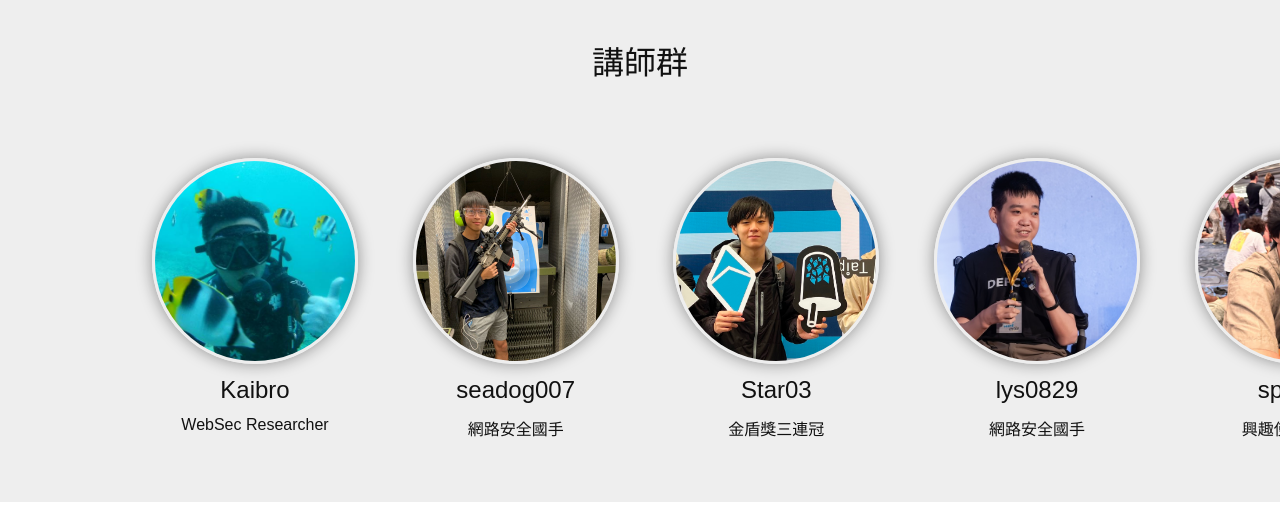
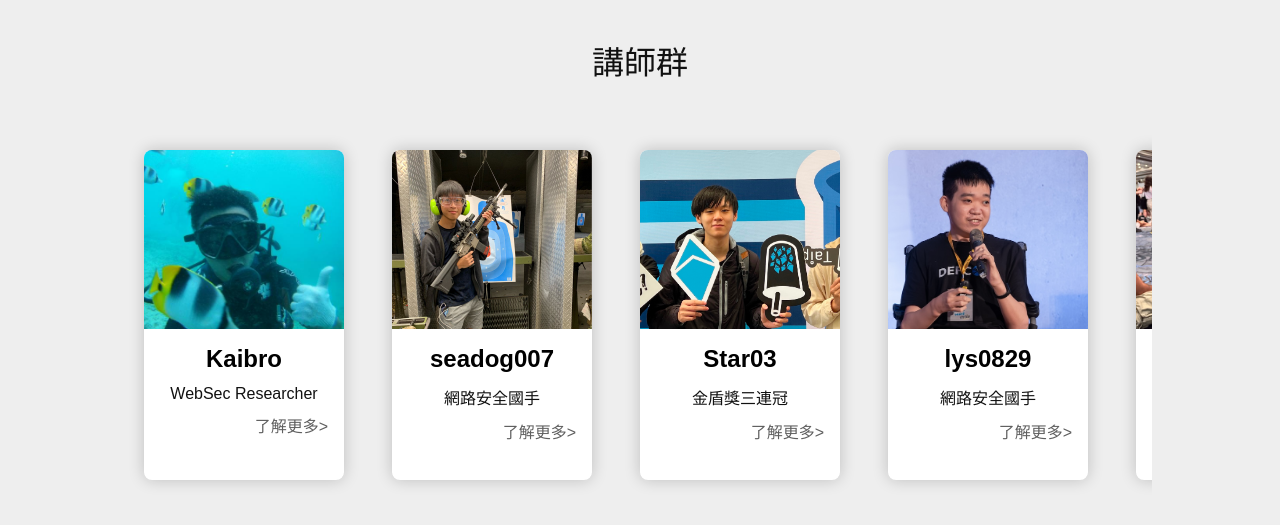
Before and after one commit to StarHack-Academy/website, a plain HTML site: page index.html in a window 1280 px wide. Shown: the part 3300-3825 px from the top of the page. Drawn offline with nearby package versions, Linux system fonts and the light colour scheme; a web font is replaced by a local one.

Commit message:
Update In-progress

```diff
--- a/index.html
+++ b/index.html
@@ -203,6 +203,68 @@
         <div class="wrap" style="text-align: center;">
             <h1 class="title">講師群</h1>
         </div>
+        <div class="wrap scroll owo" style="padding: 1rem;">
+            <div class="lecturer-card lecturer-owo" data-lecturer="kaibro">
+                <div class="lecturer-card__img">
+                    <img src="/images/kaibro.jpg" alt="teacher">
+                </div>
+                <div class="lecturer-card__body">
+                    <h2 class="lecturer-card__title">Kaibro</h2>
+                    <p class="lecturer-card__description">WebSec Researcher</p>
+                    <div class="lecturer-card__link">
+                        了解更多&gt;
+                    </div>
+                </div>
+            </div>
+            <div class="lecturer-card lecturer-owo" data-lecturer="seadog007">
+                <div class="lecturer-card__img">
+                    <img src="/images/seadog007.jpg" alt="teacher">
+                </div>
+                <div class="lecturer-card__body">
+                    <h2 class="lecturer-card__title">seadog007</h2>
+                    <p class="lecturer-card__description">網路安全國手</p>
+                    <div class="lecturer-card__link">
+                        了解更多&gt;
+                    </div>
+                </div>
+            </div>
+            <div class="lecturer-card lecturer-owo" data-lecturer="twinklestar03">
+                <div class="lecturer-card__img">
+                    <img src="/images/twinklestar03.jpg" alt="teacher">
+                </div>
+                <div class="lecturer-card__body">
+                    <h2 class="lecturer-card__title">Star03</h2>
+                    <p class="lecturer-card__description">金盾獎三連冠</p>
+                    <div class="lecturer-card__link">
+                        了解更多&gt;
+                    </div>
+                </div>
+            </div>
+            <div class="lecturer-card lecturer-owo" data-lecturer="lys0829">
+                <div class="lecturer-card__img">
+                    <img src="/images/lys0829.jpg" alt="teacher">
+                </div>
+                <div class="lecturer-card__body">
+                    <h2 class="lecturer-card__title">lys0829</h2>
+                    <p class="lecturer-card__description">網路安全國手</p>
+                    <div class="lecturer-card__link">
+                        了解更多&gt;
+                    </div>
+                </div>
+            </div>
+            <div class="lecturer-card lecturer-owo" data-lecturer="splitline">
+                <div class="lecturer-card__img">
+                    <img src="/images/splitline.jpg" alt="teacher">
+                </div>
+                <div class="lecturer-card__body">
+                    <h2 class="lecturer-card__title">splitline</h2>
+                    <p class="lecturer-card__description">興趣使然的駭客</p>
+                    <div class="lecturer-card__link">
+                        了解更多&gt;
+                    </div>
+                </div>
+            </div>
+        </div>
         <div class="wrap scroll" style="padding-top: 1rem;">
             <div class="lecturer" data-lecturer="kaibro">
                 <img src="/images/kaibro.jpg" alt="teacher">
--- a/style.css
+++ b/style.css
@@ -191,6 +191,13 @@ section.content .wrap.scroll {
             scrollbar-width: none;
         }
 
+section.content .wrap.scroll.owo {
+    display: flex;
+    flex-direction: row;
+    gap: 48px;
+    margin: 16px 128px;
+}
+
 section.content .wrap .title {
             font-family: 'HunInn', sans-serif;
             font-size: 2rem;
@@ -205,7 +212,11 @@ section.content .wrap .title {
 @media screen and (max-width: 768px) {
 
 section.content .wrap {
-            padding: 1rem 2rem
+            padding: 1rem 2rem;
+    }
+
+    section.content .wrap.scroll.owo {
+        margin: 1rem 2rem;
     }
         }
 
@@ -593,3 +604,89 @@ dialog .dialog__content .dialog__description {
     margin:0% 3%;
     }
     }
+
+    .lecturer-card {
+        display: flex;
+        flex-direction: column;
+        min-width: 0;
+        align-items: center;
+        text-align: center;
+        background-color: #fff;
+        border-radius: 0.5rem;
+        box-shadow: 0 0 1rem rgba(0, 0, 0, 0.2);
+        transition: all 0.3s ease-in-out;
+
+        min-width: 200px;
+        width: 200px;
+        cursor: pointer;
+    }
+
+    .lecturer-card:hover {
+        box-shadow: 0 0 1rem rgba(0, 0, 0, 0.4);
+    }
+
+    .lecturer-card .lecturer-card__img {
+        width: 200px;
+        height: 200px;
+        background-color: #eee;
+        border-top-left-radius: 0.5rem;
+        border-top-right-radius: 0.5rem;
+        overflow: hidden;
+    }
+
+    .lecturer-card .lecturer-card__img img {
+        object-fit: cover;
+    }
+
+    .lecturer-card .lecturer-card__body {
+        flex: 1 1 50%;
+        display: flex;
+        flex-direction: column;
+
+        box-sizing: border-box;
+
+        font-family: 'HunInn', sans-serif;
+
+        width: 100%;
+        height: 100%;
+        min-width: 0;
+
+        padding: 16px;
+    }
+
+    .lecturer-card .lecturer-card__body .lecturer-card__title {
+        font-size: 1.5rem;
+        margin: 0px;
+        padding: 0px;
+        margin-bottom: .75rem;
+    }
+
+    .lecturer-card .lecturer-card__body .lecturer-card__description {
+        font-size: 1rem;
+        font-weight: 300;
+        margin: 0px;
+        padding: 0px;
+        margin-bottom: 10px;
+        color: #111;
+    }
+
+    .lecturer-card .lecturer-card__body .lecturer-card__link {
+        border-radius: 0.5rem;
+        font-size: 1rem;
+        font-weight: 500;
+        cursor: pointer;
+
+        text-align: right;
+
+        transition: all 0.3s ease-in-out;
+    }
+
+    .lecturer-card .lecturer-card__body .lecturer-card__link {
+        text-decoration: none;
+        color: #5f5f5f;
+    }
+
+    .lecturer-card:hover .lecturer-card__link,
+    .lecturer-card .lecturer-card__body .lecturer-card__link:hover {
+        text-decoration: underline !important;
+    }
```
